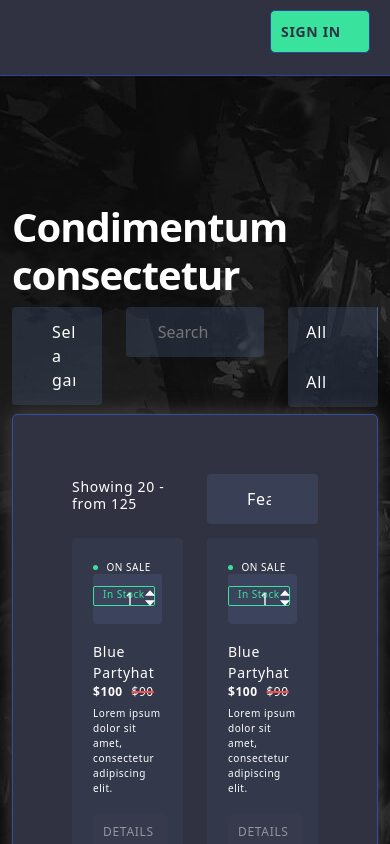
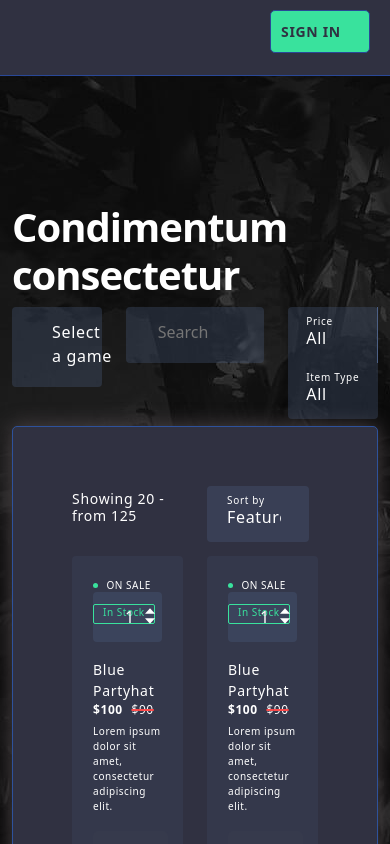
Before and after one commit to Khahory/design_chicks_challenge_2022_docker, a React (Create React App) app: page / in a window 390 px wide. Shown: the top 844 px of the page. Built offline with nearby package versions, Linux system fonts and the light colour scheme.

Commit message:
best responsive selectForm

```diff
--- a/src/assets/css/Item/Card.css
+++ b/src/assets/css/Item/Card.css
@@ -6,6 +6,10 @@
     border-radius: 0.25rem;
     overflow: hidden;
     margin-top: 6%;
+}
+
+.my-card .my-form-control {
+    padding: 0.375rem 0.75rem;
 }
 
 .my-card #my-card {
--- a/src/assets/css/Select.css
+++ b/src/assets/css/Select.css
@@ -23,8 +23,19 @@
 
 .my-select-group-background .my-input-group-background .my-select {
     padding-left: 6px;
+    margin-top: 6px;
 }
 
 .select-border-right {
   border-right: 1px solid #4c6085;
 }
+
+.my-select-label {
+    padding-left: 6px;
+    font-size: 10px;
+    position: absolute;
+}
+
+.my-select-games .my-select {
+    padding-bottom: 12px;
+}
--- a/src/assets/css/input.css
+++ b/src/assets/css/input.css
@@ -19,7 +19,7 @@
 .my-form-control {
     position: relative;
     width: 100%;
-    padding: 0.375rem 0.75rem;
+    padding: 0.375rem 0.75rem 12px;
     font-weight: 400;
     line-height: 1.5;
     color: white;
--- a/src/components/Form/SelectForm.jsx
+++ b/src/components/Form/SelectForm.jsx
@@ -1,7 +1,7 @@
 import btn_type from "../../assets/img/buttons/btn_item_type.png";
 import '../../assets/css/Select.css'
 
-const SelectForm = ({options, start_img, end_img, ...props}) => {
+const SelectForm = ({options, start_img, end_img, label, ...props}) => {
     start_img = start_img ?? btn_type;
     end_img = end_img ?? btn_type;
 
@@ -13,6 +13,8 @@
                         <span className="input-group-prepend">
                             <img className={'img-input'} height={23} src={start_img} alt={'btn_type'}/>
                         </span>
+                        <div>
+                            <span className={'my-select-label'}>{label}</span>
                             <select className={'my-select'} {...props}>
                                 {options.map((option, index) => (
                                     <option key={index} value={option.value}>
@@ -20,6 +22,7 @@
                                     </option>
                                 ))}
                             </select>
+                        </div>
                         <span className="input-group-append">
                             <img className={'img-input'} height={7} src={end_img} alt={'btn_type'}/>
                         </span>
--- a/src/components/Item/ItemFilterList.jsx
+++ b/src/components/Item/ItemFilterList.jsx
@@ -26,7 +26,7 @@
     return (
         <div>
             <Row>
-                <Col>
+                <Col className={'my-select-games'}>
                     <SelectForm
                         options={options_game}
                         start_img={btn_games}
@@ -57,6 +57,7 @@
                                         options={options_price}
                                         start_img={btn_price}
                                         end_img={icon_arrow_white}
+                                        label={'Price'}
                                     />
                                 </Col>
                                 <Col>
@@ -64,6 +65,7 @@
                                         options={options_item_type}
                                         start_img={btn_item}
                                         end_img={icon_arrow_white}
+                                        label={'Item Type'}
                                     />
                                 </Col>
                             </Row>
--- a/src/components/Item/index.jsx
+++ b/src/components/Item/index.jsx
@@ -21,11 +21,14 @@
                     <h1 className={'item-footer-text'}>Showing 20 - from 125</h1>
                 </Col>
                 <Col>
-                    <div className={'aling-col-right'}>
+                    <div
+                        style={{paddingLeft: '14px', paddingRight: '14px', marginRight: '9px'}}
+                        className={'my-select-group-background aling-col-right'}>
                         <SelectForm
                             options={options_sort}
                             start_img={btn_sort}
                             end_img={icon_arrow_white}
+                            label={'Sort by'}
                         />
                     </div>
                 </Col>
```
Lines whose indentation alone changed are shown as unchanged.
